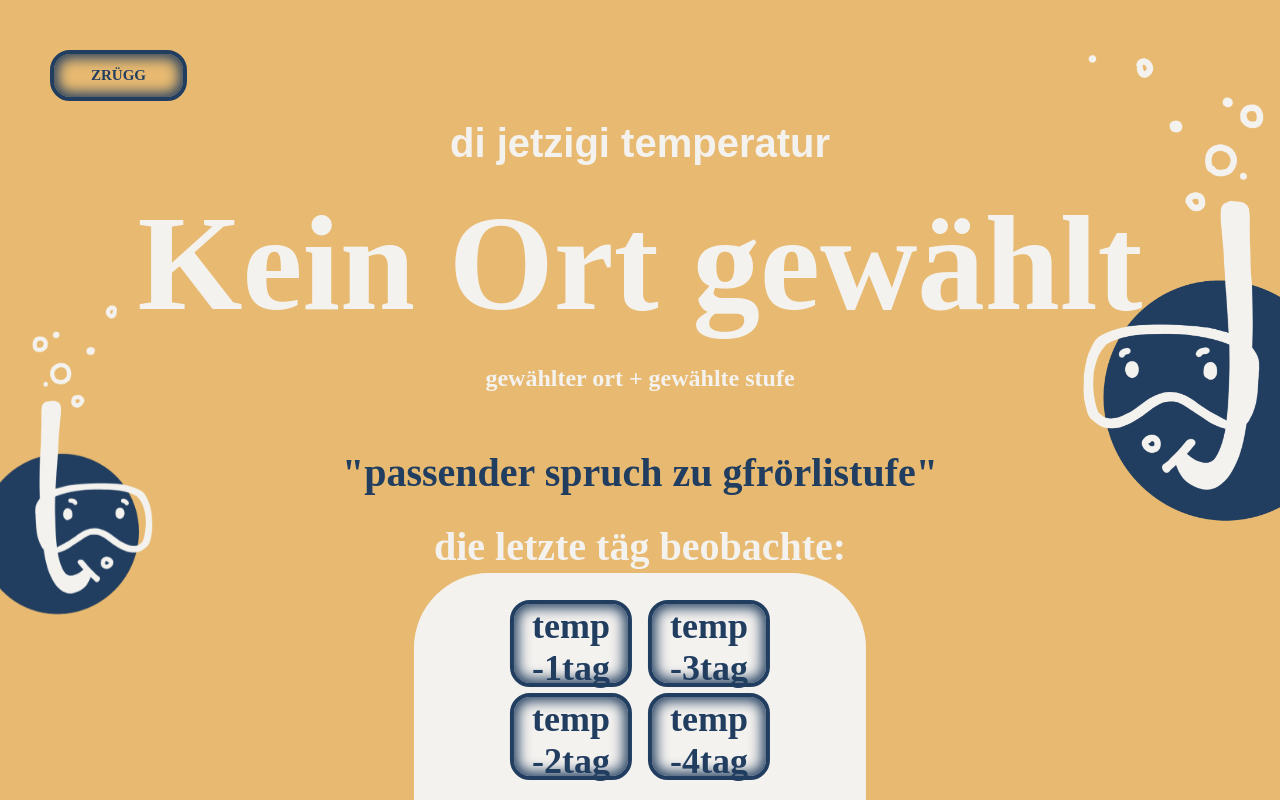
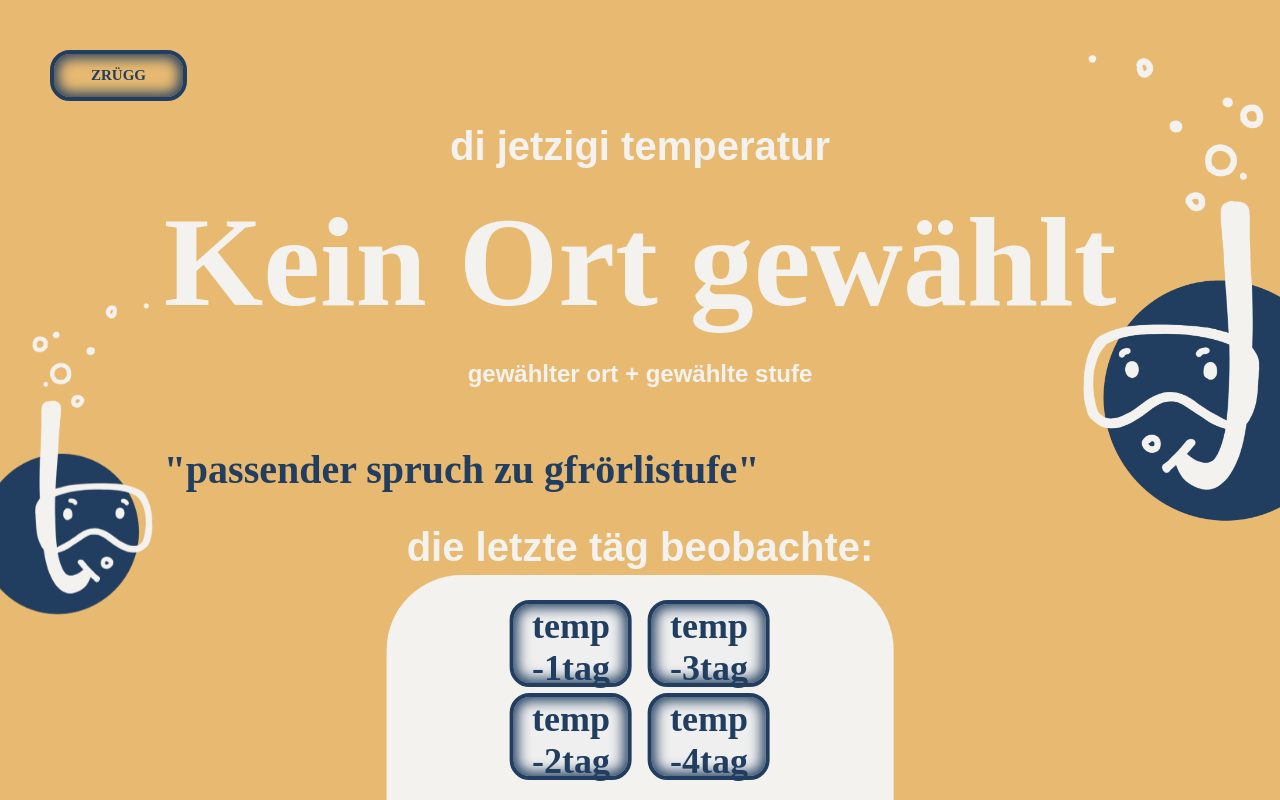
Before and after one commit to joy-lisa/im3, a PHP site: page /result.html in a window 1280 px wide. Run offline with PHP 8.4, Linux system fonts and the light colour scheme; some web fonts are replaced.

Commit message:
Update style.css

```diff
--- a/css/style.css
+++ b/css/style.css
@@ -248,11 +247,11 @@ input[type="date"] {
 
 /*results.html*/
 
-body.result-body {
+.result-body {
     background-color: var(--orange) !important;
     min-height: 100vh;
-    display: flex;
-    overflow: hidden;
+    /* display: flex; */
+    /* overflow: hidden; */
     height: 100%;
 }
 
@@ -261,10 +260,10 @@ body.result-body {
     left: 5%;
     top: 300px;
     transform: translateX(-50%) scaleX(-1);
-    width: 50%;
+    /* width: 50%; */
     max-width: 400px;
-    height: auto;
-    z-index: 0;
+    /* height: auto; */
+    /* z-index: 0; */
 }
 
 .bubbler2 {
@@ -272,10 +271,9 @@ body.result-body {
     right: 5%;
     top: 50px;
     transform: translateX(50%);
-    width: 50%;
+    /* width: 50%; */
     max-width: 600px;
-    height: auto;
-    z-index: 0;
+    /* z-index: 0; */
 }
 
 
@@ -290,23 +288,23 @@ body.result-body {
     margin-top: -150px;
 }
 
-.resultat-angaben {
-    display: flex;
-        justify-content: center;
-        align-items: center;
+/* .resultat-angaben { */
+    /* display: flex; */
+        /* justify-content: center; */
+        /* align-items: center;
         flex-direction: column;
-        /* gap: 20px; */
-        flex-wrap: wrap;
+        gap: 20px; */
+        /* flex-wrap: wrap; */
         /* width: 100%; */
-        max-width: 1200px;
+        /* max-width: 1200px;
         padding: 0 1rem;
         box-sizing: border-box;
         text-align: center;
-}
+} */
 
 .result-footer {
     background-color: var(--weiss);
-    width: relative;
+    /* width: relative; */
     bottom: 0px;
     padding: 50px 20px 20px 20px;
     text-align: center;
@@ -322,9 +320,9 @@ body.result-body {
 
 .spruch-container {
     display: flex;
-    justify-content: center;
-    align-items: center;
-    width: 100%;
+    /* justify-content: center; */
+    /* align-items: center; */
+    /* width: 100%; */
 }
 
 .spruch {
@@ -349,11 +347,11 @@ body.result-body {
 .temperatur {
     color: var(--weiss);
     text-align: center;
-    font-family: Aptly;
-    font-size: 135px;
-    font-style: normal;
+    /*font-family: Aptly; */
+    /* font-size: 135px; */
+    /* font-style: normal;
     font-weight: 700;
-    line-height: normal;
+    line-height: normal; */
 }
 
 footer {
@@ -362,11 +360,11 @@ footer {
 
 .footer-titel {
     color: var(--weiss);
-    font-family: Aptly;
+    /* font-family: Aptly; */
     font-size: 40px;
-    font-style: normal;
+    /* font-style: normal; */
     font-weight: 700;
-    text-align: center;
+    /* text-align: center; */
     margin-top: -100px;
     margin-bottom: 20px;
 }
@@ -394,18 +392,20 @@ footer {
 h3 {
     color: var(--weiss);
     text-align: center;
-    font-family: Aptly;
+    /* font-family: Aptly; */
     font-size: 24px;
-    font-style: normal;
+    /* font-style: normal;
     font-weight: 700;
-    line-height: normal;
+    line-height: normal; */
 }
 
 /* daten.html */
 
-body.daten-body {
+.daten-body {
     background-color: var(--dunkelblau) !important;
-    display: grid !important;}
+    display: grid !important;
+    height: 100%;
+}
 
 .auswahlcontainer_daten {
     display: grid;
@@ -710,7 +722,7 @@ body.daten-body {
     height: 87px;
     border-radius: 20px;
     border: 4px solid var(--dunkelblau);
-    background: var(--weiss, #F4F2EF);
+    /* background: var(--weiss, #F4F2EF); */
 
     /* shadow button */
     box-shadow: 0 0 13px 4px var(--dunkelblau) inset;
```
Also changed, not shown: other parts of css/style.css (+73 -54 lines).
